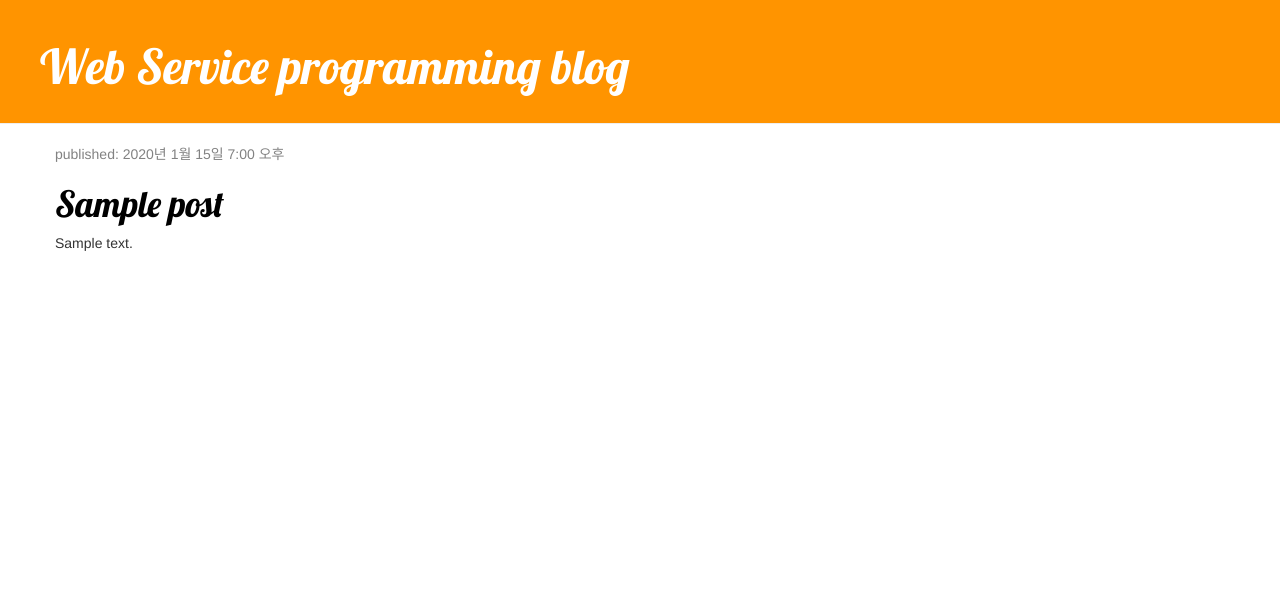
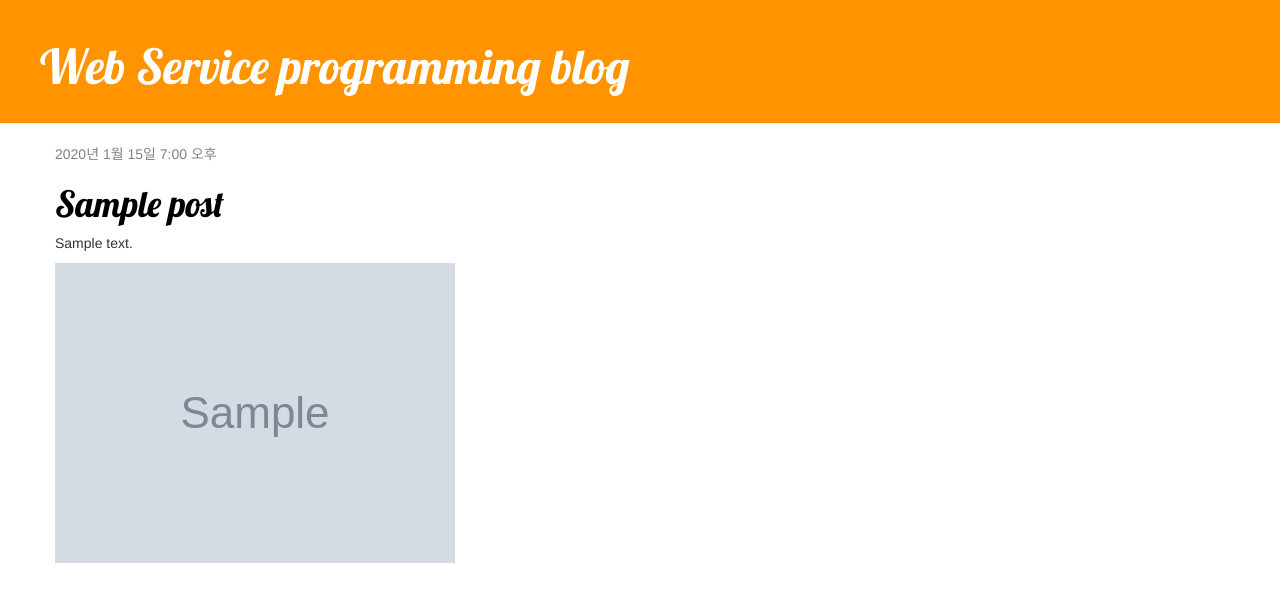
Before and after one commit to jklee3409/my-first-blog, a Django app: page / in a window 1280 px wide. Shown: the top 602 px of the page. Run offline with Django 5.2, Linux system fonts and the light colour scheme; tables that the repository leaves empty hold one stand-in row (values such as "Sample post"); grey boxes marked "Sample" are stand-in pictures; some libraries are stand-ins or nearby versions.

Commit message:
Add Image Blog

```diff
--- a/blog/models.py
+++ b/blog/models.py
@@ -12,6 +12,7 @@ class Post(models.Model):
     default=timezone.now)
   published_date = models.DateTimeField(
     blank=True, null=True)
+  image = models.ImageField(upload_to='intruder_image/%Y/%m/%d/', default='intruder_image/default_error.png')
 
   def publish(self):
     self.published_date = timezone.now
--- a/blog/static/css/blog.css
+++ b/blog/static/css/blog.css
@@ -43,3 +43,7 @@
   .post h1 a, .post h1 a:visited {
     color: #000000;
   }
+
+  .intruder-image-list{
+    object-fit: cover;
+  }
--- a/blog/templates/blog/post_list.html
+++ b/blog/templates/blog/post_list.html
@@ -18,10 +18,12 @@
             {% for post in posts %}
               <div class="post">
                 <div class="date">
-                <p>published: {{ post.published_date }}</p>
+                  {{ post.published_date }}
                 </div>
-              <h1><a href="{% url 'post_detail' pk=post.pk %}">{{ post.title }}</a></h1>
+                <h1><a href="">{{ post.title }}</a></h1>
                 <p>{{ post.text|linebreaksbr }}</p>
+                <!-- intruder image -->
+                <img src = "{{ post.image.url }}"class= "rounded intruder-image-list" alt="{{post.title}}">
               </div>
             {% endfor %}
           {% endblock %}
--- a/mysite/settings.py
+++ b/mysite/settings.py
@@ -123,3 +123,6 @@ STATIC_ROOT = os.path.join(BASE_DIR,'static')
 # https://docs.djangoproject.com/en/5.0/ref/settings/#default-auto-field
 
 DEFAULT_AUTO_FIELD = 'django.db.models.BigAutoField'
+
+MEDIA_URL = "/media/"
+MEDIA_ROOT = BASE_DIR / "media/"
--- a/mysite/urls.py
+++ b/mysite/urls.py
@@ -1,7 +1,12 @@
 from django.contrib import admin
 from django.urls import path, include
+from django.conf import settings
+from django.conf.urls.static import static
 
 urlpatterns = [
     path('admin/', admin.site.urls),
     path(r'',include('blog.urls')),
 ]
+
+urlpatterns += static(settings.STATIC_URL, document_root=settings.STATIC_ROOT)
+urlpatterns += static(settings.MEDIA_URL, document_root=settings.MEDIA_ROOT)
```
Also changed, not shown: blog/migrations/0002_post_image.py (added), blog/migrations/0003_alter_post_image.py (added), media/intruder_image/2024/05/28/vscode_kim.png (added), media/intruder_image/2024/05/28/vscode_kim_DhCVPLq.png (added). Lines whose indentation alone changed are shown as unchanged.
